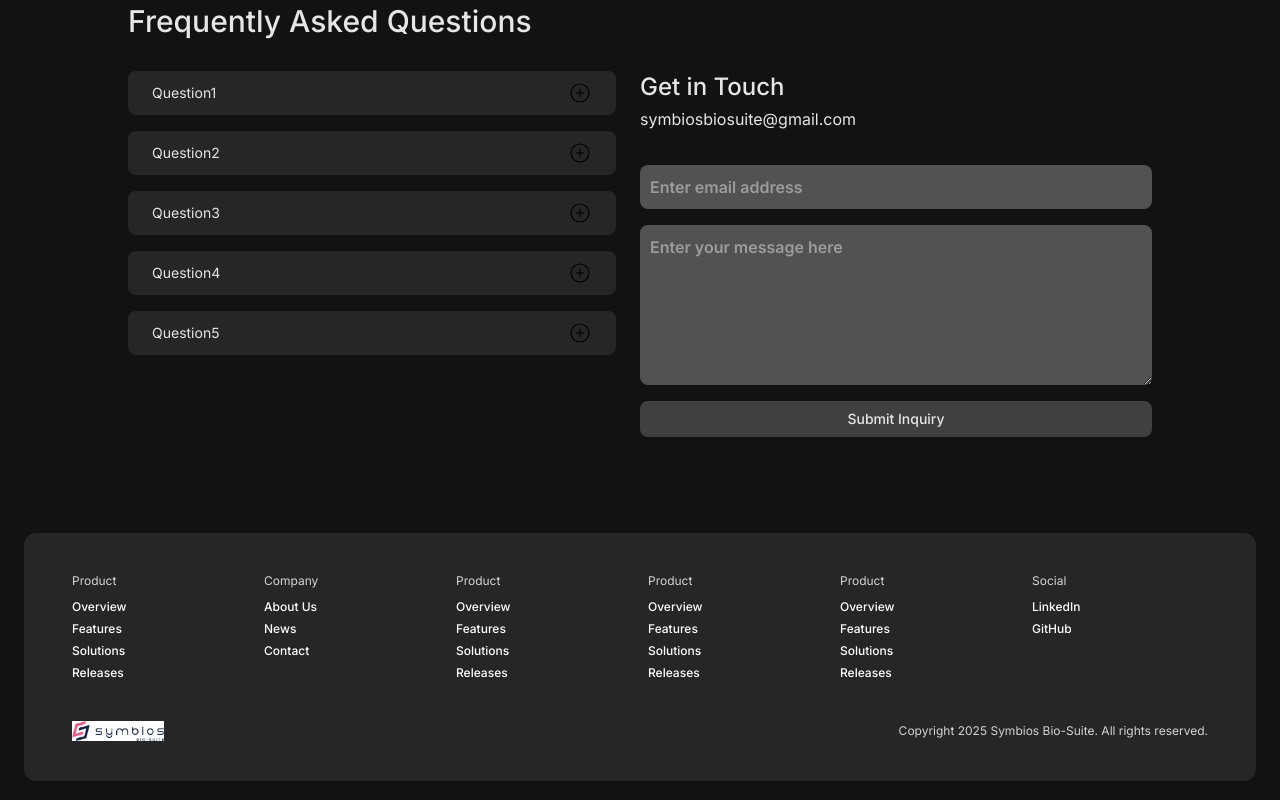
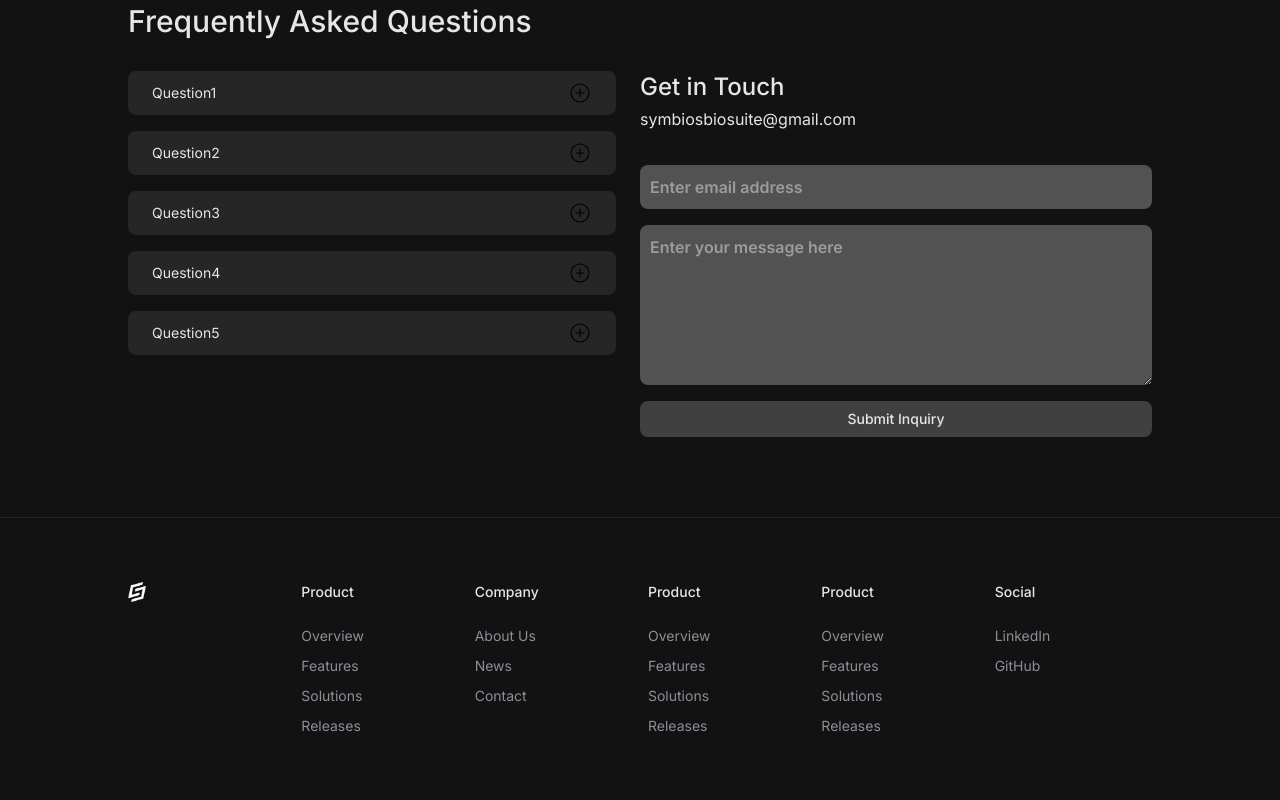
Before and after one commit to spencerhum04/symbios, a React (Vite) app: page / in a window 1280 px wide. Shown: the part 1577-2377 px from the top of the page. Built offline with nearby package versions, Linux system fonts and the light colour scheme.

Commit message:
fix: footer

```diff
--- a/src/components/Footer.tsx
+++ b/src/components/Footer.tsx
@@ -1,4 +1,4 @@
-import logo from "../assets/logo.png"
+import logo_icon_white from "../assets/logo-icon-white.png"
 import FooterColumn from "./FooterColumn"
 
 const product = [
@@ -21,19 +21,15 @@ const social = [
 
 export default function Footer() {
     return (
-        <div className="w-full px-6 py-4">
-            <div className="bg-neutral-800 text-white rounded-xl flex flex-col gap-10 px-12 py-10">
+        <div className="bg-dark w-full h-16 px-6 place-content-center border-t border-neutral-800 text-sm">
+            <div className="max-w-[1024px] w-full mx-auto py-16">
                 <div className="grid grid-cols-3 gap-x-4 gap-y-8 sm:grid-cols-6">
+                    <img src={logo_icon_white} className="h-5" />
                     <FooterColumn title="Product" items={product} />
                     <FooterColumn title="Company" items={company} />
                     <FooterColumn title="Product" items={product} />
                     <FooterColumn title="Product" items={product} />
-                    <FooterColumn title="Product" items={product} />
                     <FooterColumn title="Social" items={social} />
-                </div>
-                <div className="flex flex-row items-center justify-between">
-                    <img src={logo} className="h-5" />
-                    <div className="text-neutral-300 text-xs text-end">Copyright 2025 Symbios Bio-Suite. All rights reserved.</div>
                 </div>
             </div>
         </div>
--- a/src/components/FooterColumn.tsx
+++ b/src/components/FooterColumn.tsx
@@ -5,9 +5,9 @@ type FooterColumnProps = {
 
 export default function FooterColumn({ title, items }: FooterColumnProps) {
     return (
-        <div className="flex flex-col">
-            <div className="text-xs text-neutral-300 mb-2.5">{title}</div>
-            <div className="text-xs font-medium flex flex-col gap-1.5">
+        <div className="flex flex-col gap-6">
+            <div className="text-sm font-medium">{title}</div>
+            <div className="text-sm text-stone flex flex-col gap-2.5">
                 {items.map((item, index) => (
                     <div key={index}>{item.name}</div>
                 ))}
```
